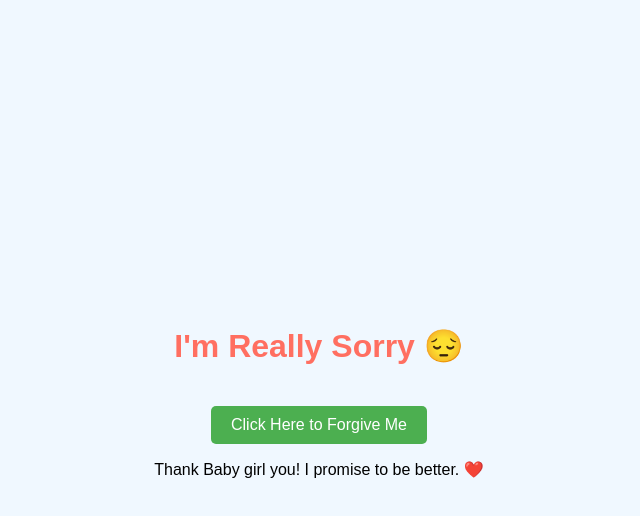
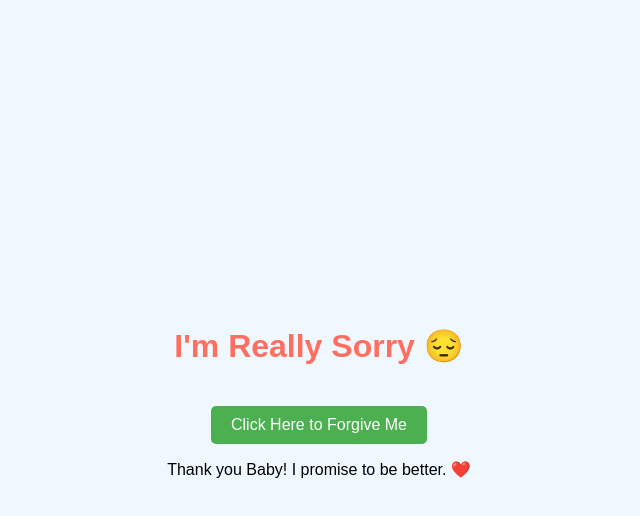
Before and after one commit to tasinobi123/website, a plain HTML site: page index.html in a window 1280 px wide. Both pictures are taken after a click on the button "Click Here to Forgive Me". Shown: the full height of the page, 321-961 px from the left. Drawn offline with Linux system fonts and the light colour scheme.

Commit message:
index.html

```diff
--- a/index.html
+++ b/index.html
@@ -39,7 +39,7 @@
     <p id="message">Will you forgive me?</p>
     <script>
         function changeMessage() {
-            document.getElementById('message').textContent = "Thank Baby girl you! I promise to be better. ❤️";
+            document.getElementById('message').textContent = "Thank you Baby! I promise to be better. ❤️";
         }
     </script>
 </body>
```
